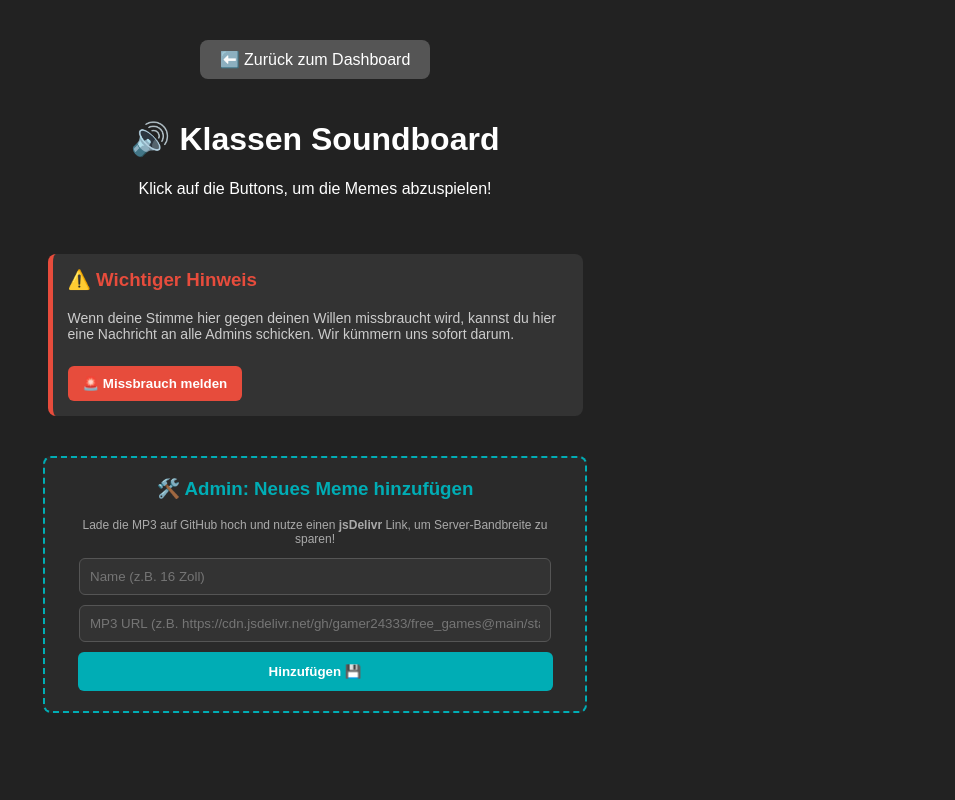
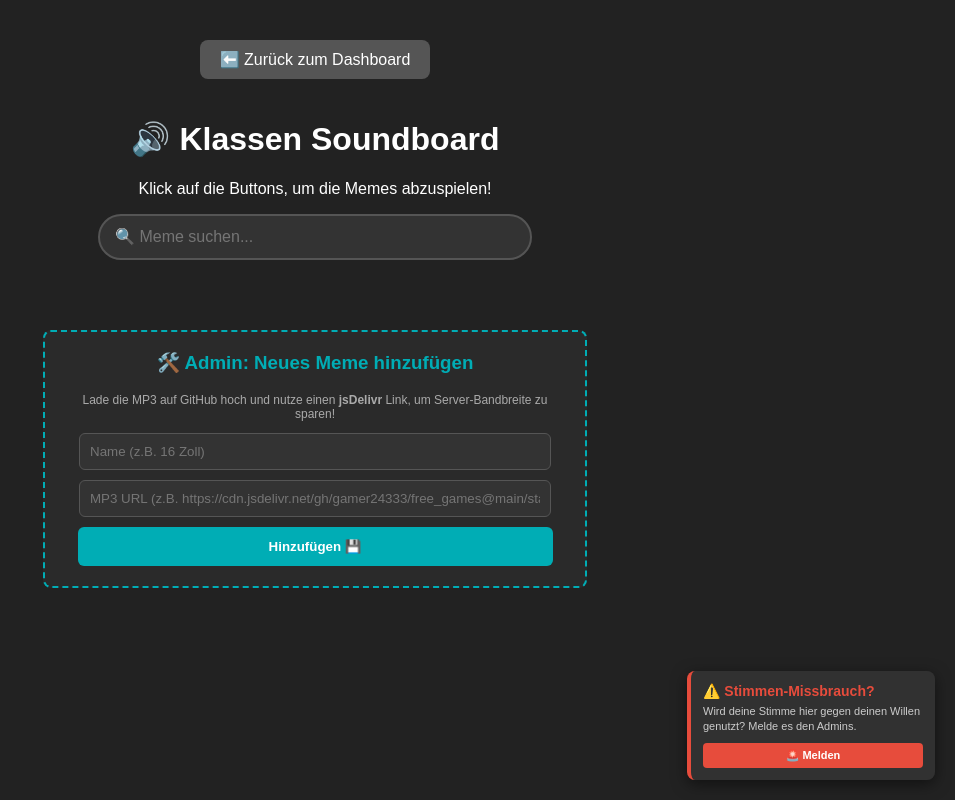
Before and after one commit to gamer24333/free_games, a Flask app: page /memes in a window 1280 px wide. Shown: the whole page, without its empty margins (325-1280 px from the left). Run offline with Flask 3, Linux system fonts and the light colour scheme; the visitor is signed in with stand-in values (Sample User, id 1); data that the repository does not hold is empty; some libraries are stand-ins or nearby versions.

Commit message:
Update memes.html

```diff
--- a/templates/memes.html
+++ b/templates/memes.html
@@ -5,8 +5,24 @@
     <meta name="viewport" content="width=device-width, initial-scale=1.0">
     <title>Klassen Memes</title>
     <style>
-        body { font-family: Arial, sans-serif; text-align: center; background-color: #222; color: white; margin-top: 40px; }
+        body { font-family: Arial, sans-serif; text-align: center; background-color: #222; color: white; margin-top: 40px; padding-bottom: 80px; }
         .btn-back { display: inline-block; padding: 10px 20px; background: #555; color: white; text-decoration: none; border-radius: 8px; margin-bottom: 20px; }
+
+        /* Suchfeld */
+        .search-container { margin-bottom: 30px; }
+        #searchInput {
+            width: 80%;
+            max-width: 400px;
+            padding: 12px 15px;
+            border-radius: 25px;
+            border: 2px solid #555;
+            background: #333;
+            color: white;
+            font-size: 16px;
+            outline: none;
+            transition: border-color 0.3s;
+        }
+        #searchInput:focus { border-color: #00adb5; }
 
         /* Das MyInstants-Style Grid */
         .meme-grid {
@@ -42,14 +58,40 @@
         }
         .meme-name { font-size: 14px; font-weight: bold; word-wrap: break-word; }
 
-        /* Report Sektion */
-        .report-box { background: #333; padding: 15px; border-radius: 8px; max-width: 500px; margin: 20px auto; border-left: 5px solid #e74c3c; text-align: left; }
-        .report-btn { background: #e74c3c; color: white; border: none; padding: 10px 15px; border-radius: 6px; cursor: pointer; font-weight: bold; margin-top: 10px; }
+        /* Report Sektion (Klein in der Ecke) */
+        .report-box {
+            position: fixed;
+            bottom: 20px;
+            right: 20px;
+            background: rgba(51, 51, 51, 0.9);
+            padding: 12px;
+            border-radius: 8px;
+            width: 220px;
+            border-left: 4px solid #e74c3c;
+            text-align: left;
+            box-shadow: 0 4px 15px rgba(0,0,0,0.5);
+            z-index: 1000;
+            backdrop-filter: blur(5px);
+        }
+        .report-box h3 { color: #e74c3c; margin: 0 0 5px 0; font-size: 14px; }
+        .report-box p { font-size: 11px; color: #ccc; margin: 0 0 10px 0; line-height: 1.3; }
+        .report-btn { background: #e74c3c; color: white; border: none; padding: 6px 10px; border-radius: 4px; cursor: pointer; font-weight: bold; font-size: 11px; width: 100%; transition: 0.2s; }
+        .report-btn:hover { background: #c0392b; }
 
         /* Admin Sektion */
         .admin-box { background: #2a2a2a; border: 2px dashed #00adb5; padding: 20px; border-radius: 8px; max-width: 500px; margin: 40px auto; }
         .admin-input { width: 90%; padding: 10px; margin-bottom: 10px; border-radius: 6px; border: 1px solid #555; background: #333; color: white; }
         .admin-btn { background: #00adb5; color: white; border: none; padding: 12px 20px; border-radius: 6px; cursor: pointer; font-weight: bold; width: 95%; }
+
+        /* Mobile Anpassung für die Report-Box */
+        @media (max-width: 600px) {
+            .report-box {
+                width: calc(100% - 40px);
+                bottom: 10px;
+                right: 10px;
+                left: 10px;
+            }
+        }
     </style>
 </head>
 <body>
@@ -58,8 +100,13 @@
     <h1>🔊 Klassen Soundboard</h1>
     <p>Klick auf die Buttons, um die Memes abzuspielen!</p>
 
+    <!-- SUCHE -->
+    <div class="search-container">
+        <input type="text" id="searchInput" onkeyup="filterMemes()" placeholder="🔍 Meme suchen...">
+    </div>
+
     <!-- MEME GRID -->
-    <div class="meme-grid">
+    <div class="meme-grid" id="memeGrid">
         {% for meme in memes %}
             <div class="meme-button-container">
                 <button class="meme-btn" onclick="playAudio('{{ meme.audio_url }}')"></button>
@@ -68,11 +115,11 @@
         {% endfor %}
     </div>
 
-    <!-- REPORT BOX -->
+    <!-- REPORT BOX (Klein in der Ecke) -->
     <div class="report-box">
-        <h3 style="color: #e74c3c; margin-top: 0;">⚠️ Wichtiger Hinweis</h3>
-        <p style="font-size: 14px; color: #ccc;">Wenn deine Stimme hier gegen deinen Willen missbraucht wird, kannst du hier eine Nachricht an alle Admins schicken. Wir kümmern uns sofort darum.</p>
-        <button class="report-btn" onclick="reportAbuse()">🚨 Missbrauch melden</button>
+        <h3>⚠️ Stimmen-Missbrauch?</h3>
+        <p>Wird deine Stimme hier gegen deinen Willen genutzt? Melde es den Admins.</p>
+        <button class="report-btn" onclick="reportAbuse()">🚨 Melden</button>
     </div>
 
     <!-- ADMIN BEREICH (Unsichtbar für normale Spieler) -->
@@ -89,17 +136,31 @@
     {% endif %}
 
     <script>
-        // Audio global speichern, damit sich Sounds nicht überlagern (optional)
+        // Audio global speichern
         let currentAudio = null;
 
         function playAudio(url) {
-            // Wenn schon was läuft, abbrechen
             if (currentAudio) {
                 currentAudio.pause();
                 currentAudio.currentTime = 0;
             }
             currentAudio = new Audio(url);
             currentAudio.play().catch(e => alert("Audio konnte nicht abgespielt werden. Link fehlerhaft?"));
+        }
+
+        // Suchfunktion
+        function filterMemes() {
+            const query = document.getElementById('searchInput').value.toLowerCase();
+            const containers = document.querySelectorAll('.meme-button-container');
+
+            containers.forEach(container => {
+                const name = container.querySelector('.meme-name').innerText.toLowerCase();
+                if (name.includes(query)) {
+                    container.style.display = 'flex';
+                } else {
+                    container.style.display = 'none';
+                }
+            });
         }
 
         async function reportAbuse() {
```
